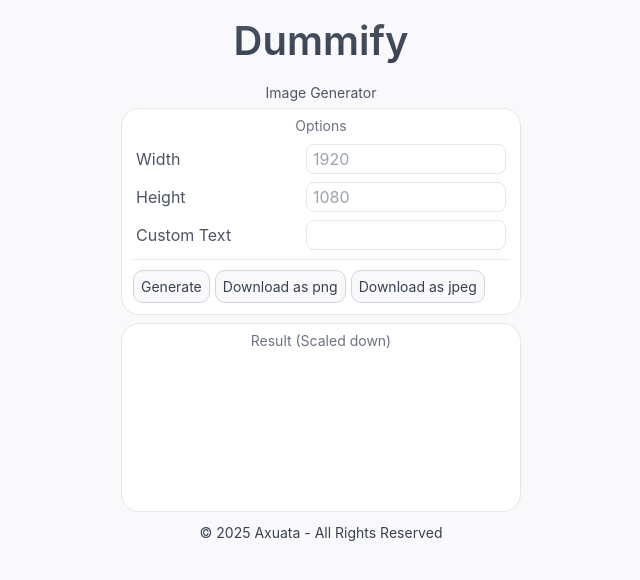
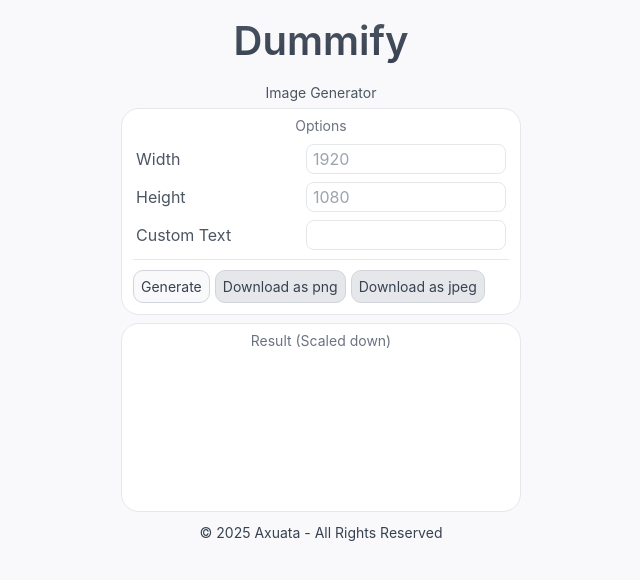
Before and after one commit to axuata/dummify, a Nuxt app: page / in a window 1280 px wide. Shown: the top 580 px of the page, without its empty margins (319-959 px from the left). Built offline with nearby package versions, Linux system fonts and the light colour scheme.

Commit message:
Updated button to be disable before the image is generated

```diff
--- a/components/global/ui/CButton.vue
+++ b/components/global/ui/CButton.vue
@@ -2,6 +2,10 @@
 const props = defineProps({
   label: {
     type: String,
+    required: true,
+  },
+  isDisabled: {
+    type: Boolean,
     required: true,
   }
 });
@@ -9,7 +13,7 @@ const props = defineProps({
 
 <template>
   <div>
-    <button class="px-7px py-5px text-14px text-gray-7 bg-#f9f9fb rounded-10px b-(solid 1px gray-3) hover:bg-gray-1 transition-colors duration-100">{{ props.label }}</button>
+    <button class="px-7px py-5px text-14px text-gray-7 bg-#f9f9fb rounded-10px b-(solid 1px gray-3) hover:bg-gray-1 transition-colors duration-100 disabled:bg-gray-2" :disabled="props.isDisabled">{{ props.label }}</button>
   </div>
 </template>
 
--- a/pages/index.vue
+++ b/pages/index.vue
@@ -2,7 +2,8 @@
 const imageWidth = ref<number>(0);
 const imageHeight = ref<number>(0);
 const imageText = ref<string>('');
-const imageWarning= ref<string>('');
+const imageWarning = ref<string>('');
+const isImageDownloadDisabled = ref<boolean>(true);
 let canvasElement: HTMLCanvasElement;
 
 onMounted(() => {
@@ -41,6 +42,7 @@ function generate() {
         context.fillText(imageText.value, imageWidth.value / 2, imageHeight.value / 2);
       }
 
+      isImageDownloadDisabled.value = false;
       console.log("Generated!");
     } else {
       console.log('Context is null!');
@@ -99,9 +101,9 @@ function download(type: 'png' | 'jpeg') {
         </div>
         <hr class="m-5px" />
         <div class="flex gap-5px p-5px">
-          <CButton label="Generate" @click="generate()" />
-          <CButton label="Download as png" @click="download('png')" />
-          <CButton label="Download as jpeg" @click="download('jpeg')" />
+          <CButton label="Generate" @click="generate()" :is-disabled="false" />
+          <CButton label="Download as png" @click="download('png')" :is-disabled="isImageDownloadDisabled" />
+          <CButton label="Download as jpeg" @click="download('jpeg')" :is-disabled="isImageDownloadDisabled" />
         </div>
       </CSection>
       <CSection title="Result (Scaled down)" class="mt-8px w-400px">
```
